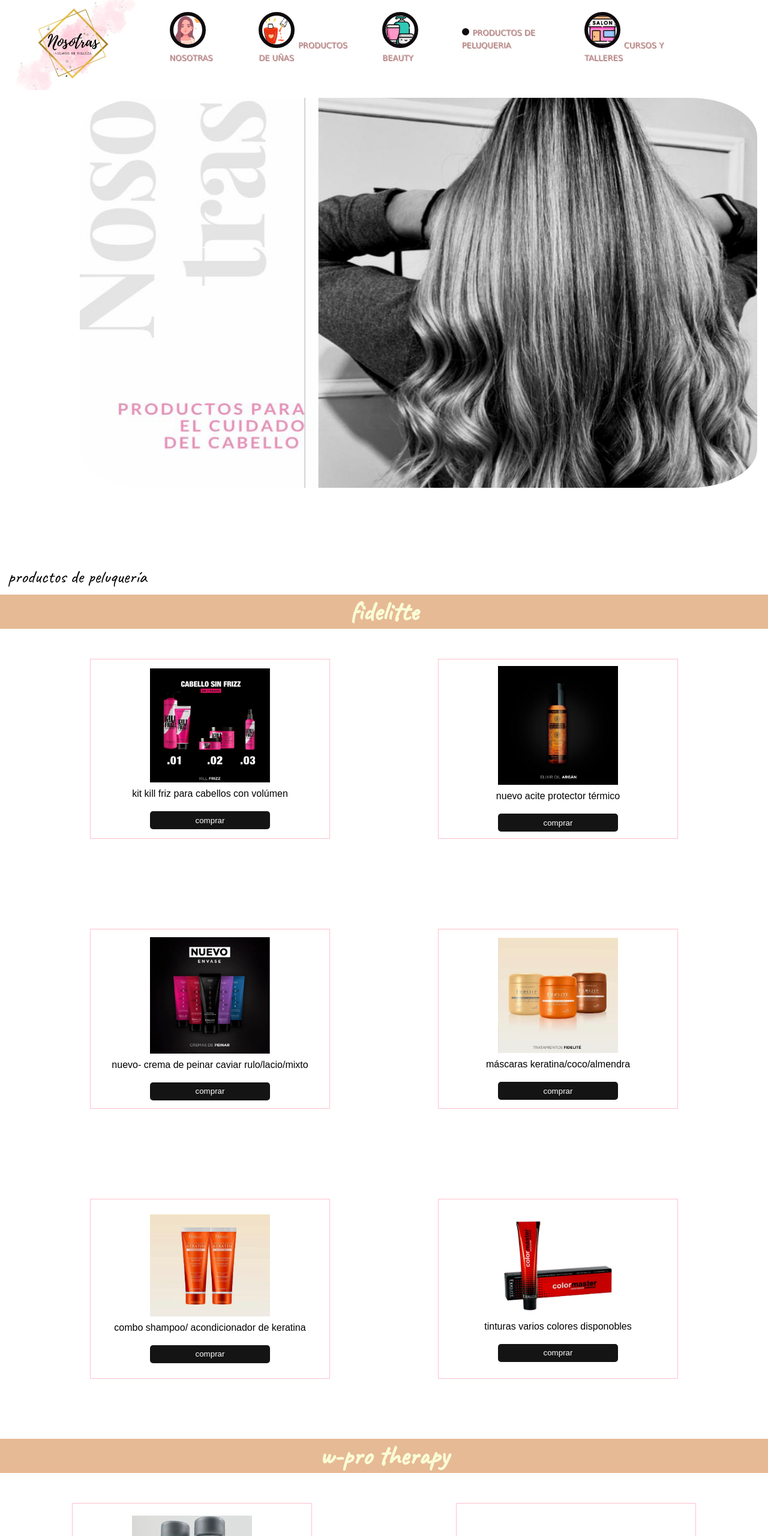
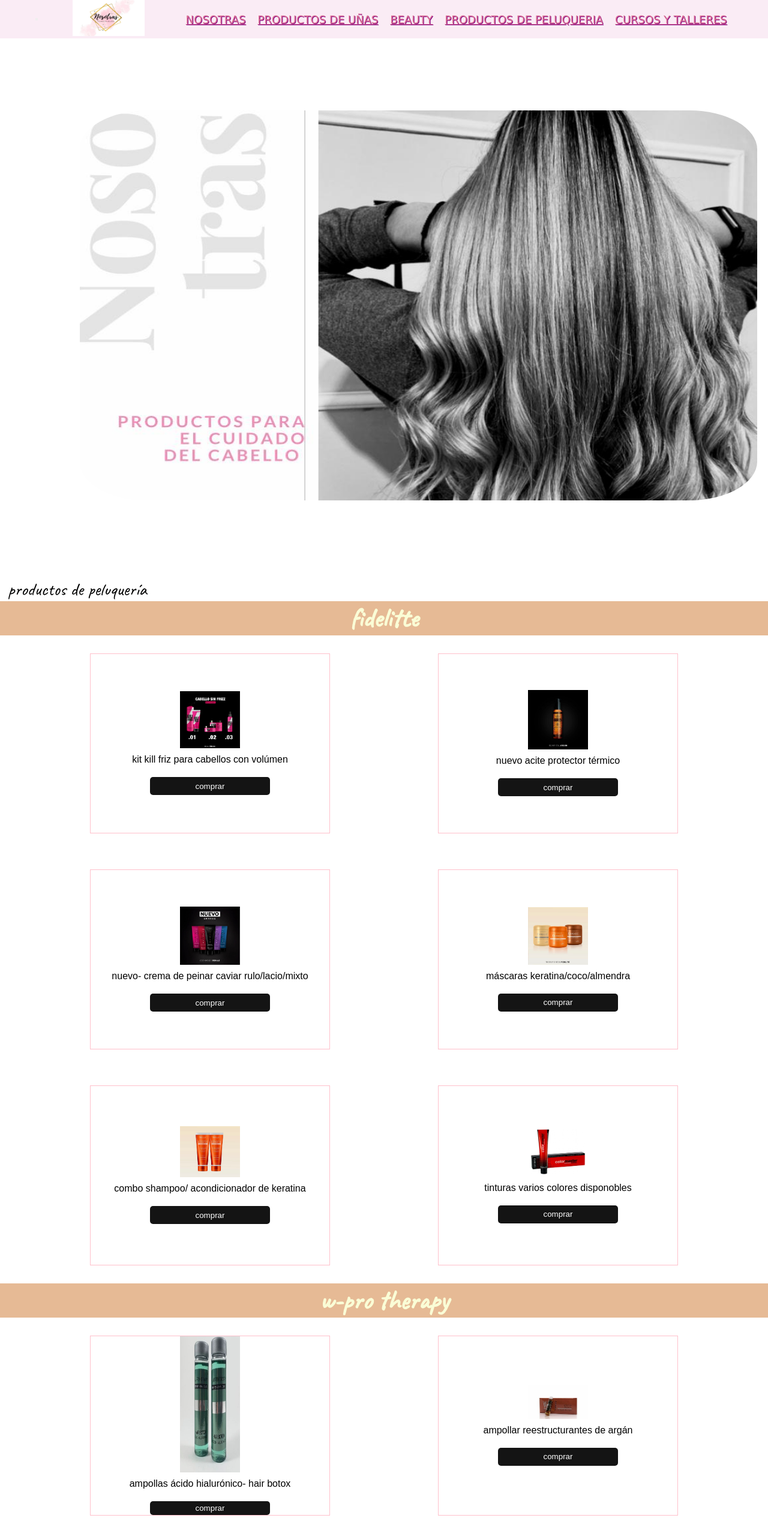
Before and after one commit to Argentina123AR/nosotrasInsumos, a plain HTML site: page secciones/productosdepeluqueria.html in a window 1280 px wide. Shown: the top 2560 px of the page at 60% size. Drawn offline with Linux system fonts and the light colour scheme; a web font is replaced by a local one.

Commit message:
realize cambios en el nav de las secciones y agregue formulario

```diff
--- a/estilos/style.css
+++ b/estilos/style.css
@@ -37,27 +37,25 @@ header{
     width: 100%;
     grid-area: header;
 }
-header nav ul{
-    width: 100%;
-    list-style: none;
+.header .navbar{
     display: flex;
-    justify-content: space-around;
+    justify-content: space-evenly;
     align-items: center;
 }
-header nav ul li{
-    padding: 20px;
+
+.header .navbar .navbar-nav{
+    display: flex;
+    flex-direction: row;
+    justify-content: center;
+    align-items: center;
 }
-header nav ul li a{
-    text-decoration: none;
+.header .navbar .navbar-nav a{
+    color: palevioletred;
+    padding: 10px;
     text-transform: uppercase;
-    color: rosybrown;
-    text-shadow: 1px 1px;
+    text-shadow:  1px 1px purple;
 }
-header nav ul li a:hover{
-    color: fuchsia;
-    text-shadow: none;
-    transition: 0.5s;
-}
+
 
 /*------main-----*/
 main{
@@ -182,34 +180,12 @@ transform: translate(20px, 30px);
     grid-template-columns: 1fr 1fr;
     grid-template-rows: 0.5fr auto 0.5fr;
     grid-template-areas:
-    "headersection headersection"
+    "header header"
     "mainuñas mainuñas"
     "footer footer";
 }
 
-/*----headernav----*/
 
-.headersections{
-    background-color: rgba(255, 255, 255, 0.813);
-    grid-area: header;
-    display: flex;
-    justify-content: space-between;
-    width: 100%;
-    height: 150px;
-    position: fixed;
-}
-
-.headersections .navsections ul li img{
-    width: auto;
-    height: 60px;
-    border-radius: 168px 168px 168px 168px;
-    -webkit-border-radius: 168px 168px 168px 168px;
-    -moz-border-radius: 168px 168px 168px 168px;
-    border: 6px solid #0e0a0d;
-}
-.headersections .navsections ul li a{
-    font-size: small;
-}
 /*-----mainuñas------*/
 
 .mainuñas{
@@ -308,7 +284,7 @@ transform: translate(20px, 30px);
     grid-template-columns: 1fr 1fr;
     grid-template-rows: 0.5fr auto 0.5fr;
     grid-template-areas:
-    "headersections headersections"
+    "header header"
     "mainbeauty mainbeauty"
     "footer footer";
 }
@@ -421,7 +397,7 @@ transform: translate(20px, 30px);
     grid-template-columns: 1fr 1fr;
     grid-template-rows: 0.5fr auto 0.5fr;
     grid-template-areas:
-    "headersections headersections"
+    "header header"
     "mainpelu mainpelu"
     "footer footer";
 }
@@ -437,7 +413,7 @@ transform: translate(20px, 30px);
     align-items: center;
     flex-direction: column;
 }
-.productosp .peluqueria{
+.productosp .productos{
     display: flex;
     flex-direction: column;
 }
@@ -452,13 +428,13 @@ transform: translate(20px, 30px);
     border-radius: 10%;
 }
 
-.peluqueria .fidelitte{
+.productos > div{
     display: flex;
     flex-wrap: wrap;
     justify-content: space-evenly;
     align-items: center;
 }
-.fidelitte .productof{
+.productos > div div{
     width: 400px;
     height: 300px;
     border: 1px solid pink;
@@ -467,14 +443,12 @@ transform: translate(20px, 30px);
     justify-content: center;
     align-items: center;
     margin: 30px;
-    margin-top: 50px;
-    margin-bottom: 100px;
     font-family: Arial, Helvetica, sans-serif;
     font-size: 16px;
 
 }
-.productof img{
-    width: 200px;
+.productos div div  img{
+    width: 100px;
     margin-bottom: 10px;
 }
 
@@ -513,7 +487,7 @@ transform: translate(20px, 30px);
     grid-template-columns: 1fr 1fr;
     grid-template-rows: 0.5fr auto 0.5fr;
     grid-template-areas:
-    "headersections headersections"
+    "header header"
     "maincurso maincurso"
     "footer footer";
 }
@@ -526,7 +500,6 @@ transform: translate(20px, 30px);
     justify-content: space-around;
     align-items: center;;
     background-color: #0e0a0d;
-    margin-top: 200px;
 }
 .maincursos h1{
     font-family: Arial, Helvetica, sans-serif;
@@ -554,6 +527,13 @@ transform: translate(20px, 30px);
 .cursos img:hover{
     height: 600px;
     width: 100%;
+}
+.formulario {
+    font-family: Arial, Helvetica, sans-serif;
+    font-size: 20px;
+    color: white;
+    text-transform: uppercase;
+    margin: 100px;
 }
 
 
--- a/secciones/productosdepeluqueria.html
+++ b/secciones/productosdepeluqueria.html
@@ -11,31 +11,21 @@
 
 <body>
     <div class="grid-container-pelu">
-        <header class="headersections">
-            <img src="../img/1logo.jpg" alt="logo">
-            <nav class="navsections">
-                <ul>
-                    <li>
-                        <img src="../img/nosotras.png" alt="">
-                        <a href="../index.html">nosotras</a>
-                    </li>
-                    <li>
-                        <img src="../img/esmaltelog.png" alt="">
-                        <a href="./productosdeuñas.html">productos de uñas</a>
-                    </li>
-                    <li>
-                        <img src="../img/beauty.png" alt="">
-                        <a href="./beauty.html">Beauty</a>
-                    </li>
-                    <li>
-                        <img src="../img/secad.png" alt="">
-                        <a href="./productosdepeluqueria.html">productos de peluqueria</a>
-                    </li>
-                    <li>
-                        <img src="../img/salon.png" alt="">
-                        <a href="./cursosytalleres.html">cursos y talleres</a>
-                    </li>
-                </ul>
+        <header class="header">
+            <nav class="navbar" style="background-color: #faecf5;">
+                <button class="navbar-toggler" type="button" data-bs-toggle="collapse" data-bs-target="#navbarTogglerDemo01" aria-controls="navbarTogglerDemo01" aria-expanded="false" aria-label="Toggle navigation">
+                    <span class="navbar-toggler-icon"></span>
+                </button>
+                <a class="navbar-brand" href="#">
+                    <img src="../img/1logo.jpg" alt="" width="120" height="60">
+                </a>
+                <div class="navbar-nav">
+                    <a class="nav-link " href="../index.html">nosotras</a>
+                    <a class="nav-link" href="../secciones/productosdeuñas.html">productos de uñas</a>
+                    <a class="nav-link" href="../secciones/beauty.html">beauty</a>
+                    <a class="nav-link active" href="../secciones/productosdepeluqueria.html">productos de peluqueria</a>
+                    <a class="nav-link" href="../secciones/cursosytalleres.html">cursos y talleres</a>
+                </div>
             </nav>
         </header>
         <main class="productosp">
@@ -43,35 +33,35 @@
                 <img src="../img/productos-peluqueria.jpg" alt="">
                 <figcaption>productos de peluquería</figcaption>
             </figure>
-            <section class="peluqueria">
+            <section class="productos">
                 <h2>fidelitte</h2>
-                <div class="fidelitte">
-                    <div class="productof">
+                <div>
+                    <div>
                         <img src="../img/f-killfrizz.jpeg" alt="producto">
                         <p>kit kill friz para cabellos con volúmen</p>
                         <button class="boton">comprar</button>
                     </div>
-                    <div class="productof">
+                    <div>
                         <img src="../img/f-aceite.jpeg" alt="producto">
                         <p>nuevo acite protector térmico</p>
                         <button class="boton">comprar</button>
                     </div>
-                    <div class="productof">
+                    <div>
                         <img src="../img/w-caviar.jpeg" alt="producto">
                         <p>nuevo- crema de peinar caviar rulo/lacio/mixto</p>
                         <button class="boton">comprar</button>
                     </div>
-                    <div class="productof">
+                    <div>
                         <img src="../img/f-mascaras.jpeg" alt="">
                         <p>máscaras keratina/coco/almendra</p>
                         <button class="boton">comprar</button>
                     </div>
-                    <div class="productof">
+                    <div>
                         <img src="../img/f-kitk.jpeg" alt="">
                         <p>combo shampoo/ acondicionador de keratina</p>
                         <button class="boton">comprar</button>
                     </div>
-                    <div class="productof">
+                    <div>
                         <img src="../img/ftinturas.jpg" alt="">
                         <p>tinturas varios colores disponobles</p>
                         <button class="boton">comprar</button>
@@ -79,22 +69,22 @@
                 </div>
                 <h2>w-pro therapy</h2>
                 <div class="wpro">
-                    <div class="wproductos">
+                    <div>
                         <img src="../img/w-ampollas.jpeg" alt="productos" height="300px">
                         <p>ampollas ácido hialurónico- hair botox</p>
                         <button class="boton">comprar</button>
                     </div>
-                    <div class="wproductos">
+                    <div>
                         <img src="../img/w-ampollas.jpg" alt="productos">
                         <p>ampollar reestructurantes de argán</p>
                         <button class="boton">comprar</button>
                     </div>
-                    <div class="wproductos">
+                    <div>
                         <img src="../img/wmascara.jpeg" alt="">
                         <p>mascara repair absoluta</p>
                         <button class="boton">comprar</button>
                     </div>
-                    <div class="wproductos">
+                    <div>
                         <img src="../img/waceite.jpeg" alt="">
                         <p>aceite protector therapy</p>
                         <button class="boton">comprar</button>
```
Also changed, not shown: index.html (+20 -19 lines), secciones/beauty.html (+15 -25 lines), secciones/cursosytalleres.html (+79 -27 lines), secciones/productosdeuñas.html (+15 -25 lines), estilos/styles.css (added), scss/styles.scss (added), 1 other file.
